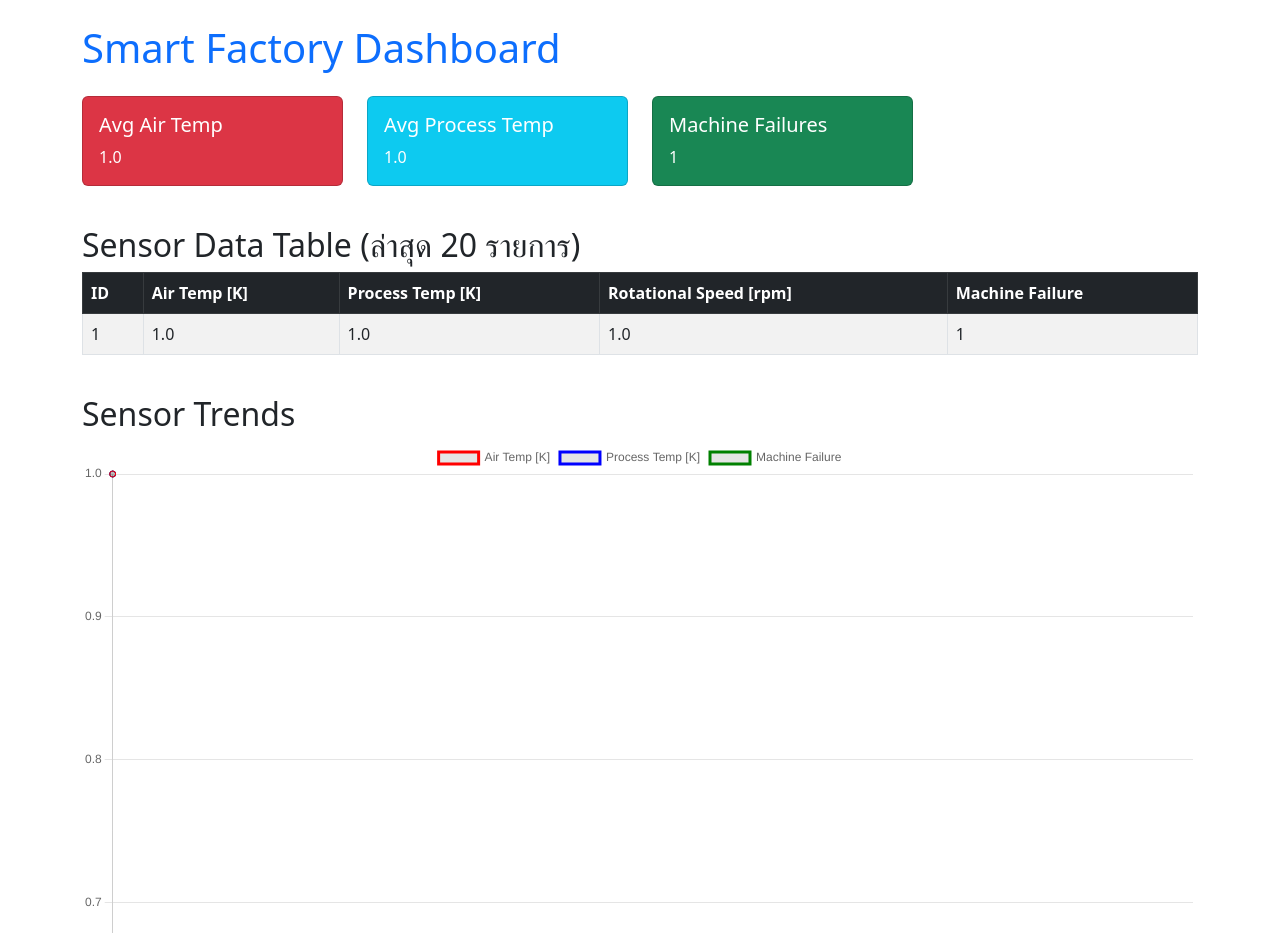
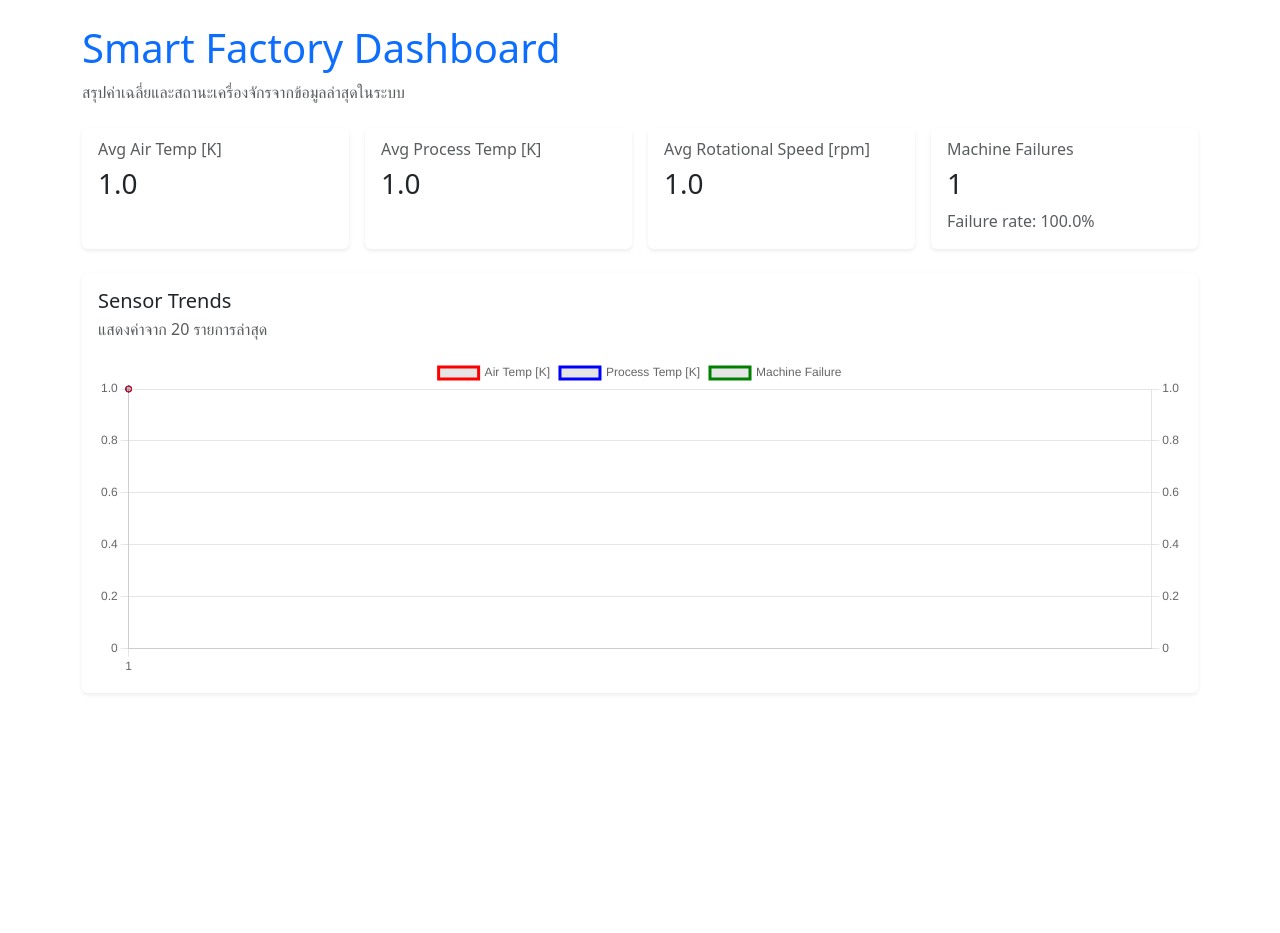
Before and after one commit to DoZo18/smart-factory, a Django app: page / in a window 1280 px wide. Shown: the top 933 px of the page. After the commit the page ends 694 px from the top, so only its background shows below. Run offline with Django 5.2, Linux system fonts and the light colour scheme; tables that the repository leaves empty hold one stand-in row (values such as "Sample post").

Commit message:
adjust layout dashboard page

```diff
--- a/backend/sensor/templates/sensor/dashboard.html
+++ b/backend/sensor/templates/sensor/dashboard.html
@@ -10,66 +10,59 @@
 <body class="p-4">
 
 <div class="container">
-    <h1 class="text-primary mb-4">Smart Factory Dashboard</h1>
+    <h1 class="text-primary mb-2">Smart Factory Dashboard</h1>
+    <p class="text-muted mb-4">สรุปค่าเฉลี่ยและสถานะเครื่องจักรจากข้อมูลล่าสุดในระบบ</p>
 
     <!-- KPI Cards -->
-    <div class="row mb-4">
-        <div class="col-md-3">
-            <div class="card text-white bg-danger mb-3">
+    <div class="row row-cols-1 row-cols-md-2 row-cols-xl-4 g-3 mb-4">
+        <div class="col">
+            <div class="card border-0 shadow-sm h-100">
                 <div class="card-body">
-                    <h5 class="card-title">Avg Air Temp</h5>
-                    <p class="card-text">{{ avg_air_temp }}</p>
+                    <h6 class="card-subtitle mb-2 text-muted">Avg Air Temp [K]</h6>
+                    <h3 class="card-title">{{ avg_air_temp }}</h3>
                 </div>
             </div>
         </div>
-        <div class="col-md-3">
-            <div class="card text-white bg-info mb-3">
+        <div class="col">
+            <div class="card border-0 shadow-sm h-100">
                 <div class="card-body">
-                    <h5 class="card-title">Avg Process Temp</h5>
-                    <p class="card-text">{{ avg_process_temp }}</p>
+                    <h6 class="card-subtitle mb-2 text-muted">Avg Process Temp [K]</h6>
+                    <h3 class="card-title">{{ avg_process_temp }}</h3>
                 </div>
             </div>
         </div>
-        <div class="col-md-3">
-            <div class="card text-white bg-success mb-3">
+        <div class="col">
+            <div class="card border-0 shadow-sm h-100">
                 <div class="card-body">
-                    <h5 class="card-title">Machine Failures</h5>
-                    <p class="card-text">{{ total_fail }}</p>
+                    <h6 class="card-subtitle mb-2 text-muted">Avg Rotational Speed [rpm]</h6>
+                    <h3 class="card-title">{{ avg_rotational_speed }}</h3>
+                </div>
+            </div>
+        </div>
+        <div class="col">
+            <div class="card border-0 shadow-sm h-100">
+                <div class="card-body">
+                    <h6 class="card-subtitle mb-2 text-muted">Machine Failures</h6>
+                    <h3 class="card-title">{{ total_fail }}</h3>
+                    <p class="mb-0 text-muted">Failure rate: {{ failure_rate }}</p>
                 </div>
             </div>
         </div>
     </div>
 
-    <!-- Sensor Table -->
-    <h2>Sensor Data Table (ล่าสุด {{ limit }} รายการ)</h2>
-    <div class="table-responsive mb-4">
-        <table class="table table-striped table-bordered">
-            <thead class="table-dark">
-                <tr>
-                    <th>ID</th>
-                    <th>Air Temp [K]</th>
-                    <th>Process Temp [K]</th>
-                    <th>Rotational Speed [rpm]</th>
-                    <th>Machine Failure</th>
-                </tr>
-            </thead>
-            <tbody>
-                {% for d in data %}
-                <tr>
-                    <td>{{ d.id }}</td>
-                    <td>{{ d.air_temperature }}</td>
-                    <td>{{ d.process_temperature }}</td>
-                    <td>{{ d.rotational_speed }}</td>
-                    <td>{{ d.machine_failure }}</td>
-                </tr>
-                {% endfor %}
-            </tbody>
-        </table>
+    <div class="card border-0 shadow-sm mb-4">
+        <div class="card-body">
+            <div class="d-flex align-items-center justify-content-between mb-3">
+                <div>
+                    <h2 class="h5 mb-1">Sensor Trends</h2>
+                    <p class="text-muted mb-0">แสดงค่าจาก {{ limit }} รายการล่าสุด</p>
+                </div>
+            </div>
+            <div style="min-height: 320px;">
+                <canvas id="sensorChart" style="width: 100%; height: 100%;"></canvas>
+            </div>
+        </div>
     </div>
-
-    <!-- Chart -->
-    <h2>Sensor Trends</h2>
-    <canvas id="sensorChart" height="400"></canvas>
 </div>
 
 <script>
@@ -83,26 +76,44 @@
                     label: 'Air Temp [K]',
                     data: {{ air_temp|safe }},
                     borderColor: 'red',
+                    tension: 0.2,
                     fill: false
                 },
                 {
                     label: 'Process Temp [K]',
                     data: {{ process_temp|safe }},
                     borderColor: 'blue',
+                    tension: 0.2,
                     fill: false
                 },
                 {
                     label: 'Machine Failure',
                     data: {{ machine_fail|safe }},
                     borderColor: 'green',
-                    fill: false
+                    tension: 0.2,
+                    fill: false,
+                    yAxisID: 'y1'
                 }
             ]
         },
         options: {
             responsive: true,
+            maintainAspectRatio: false,
             scales: {
-                y: { beginAtZero: true }
+                y: {
+                    beginAtZero: true,
+                    ticks: {
+                        maxTicksLimit: 6
+                    }
+                },
+                y1: {
+                    position: 'right',
+                    beginAtZero: true,
+                    grid: { drawOnChartArea: false },
+                    ticks: {
+                        maxTicksLimit: 6
+                    }
+                }
             }
         }
     });
--- a/backend/sensor/views.py
+++ b/backend/sensor/views.py
@@ -7,23 +7,25 @@ def dashboard(request):
     data      = SensorData.objects.all().order_by('id')[:limit]
     data_list = list(data)
 
-    air_temp     = [d.air_temperature for d in data_list]
-    process_temp = [d.process_temperature for d in data_list]
-    machine_fail = [d.machine_failure for d in data_list]
-    labels       = [str(d.id) for d in data_list]
+    air_temp          = [d.air_temperature for d in data_list]
+    process_temp      = [d.process_temperature for d in data_list]
+    rotational_speed  = [d.rotational_speed for d in data_list]
+    machine_fail      = [d.machine_failure for d in data_list]
+    labels            = [str(d.id) for d in data_list]
 
     context = {
         # HTML ใช้
-        'limit':            limit,
-        'data':             data,
-        'avg_air_temp':     round(sum(air_temp) / len(air_temp), 2) if air_temp else "N/A",
-        'avg_process_temp': round(sum(process_temp) / len(process_temp), 2) if process_temp else "N/A",
-        'total_fail':       sum(machine_fail),
+        'limit':                limit,
+        'data':                 data,
+        'avg_air_temp':         round(sum(air_temp) / len(air_temp), 2) if air_temp else "N/A",
+        'avg_process_temp':     round(sum(process_temp) / len(process_temp), 2) if process_temp else "N/A",
+        'avg_rotational_speed': round(sum(rotational_speed) / len(rotational_speed), 2) if rotational_speed else "N/A",
+        'total_fail':           sum(machine_fail),
+        'failure_rate':         f"{round(sum(machine_fail) / len(machine_fail) * 100, 2)}%" if machine_fail else "N/A",
         # JavaScript ใช้
-        'labels':           json.dumps(labels),
-        'air_temp':         json.dumps(air_temp),
-        'process_temp':     json.dumps(process_temp),
-        'machine_fail':     json.dumps(machine_fail),
+        'labels':               json.dumps(labels),
+        'air_temp':             json.dumps(air_temp),
+        'process_temp':         json.dumps(process_temp),
+        'machine_fail':         json.dumps(machine_fail),
     }
-    print(data)
     return render(request, 'sensor/dashboard.html', context)
```
